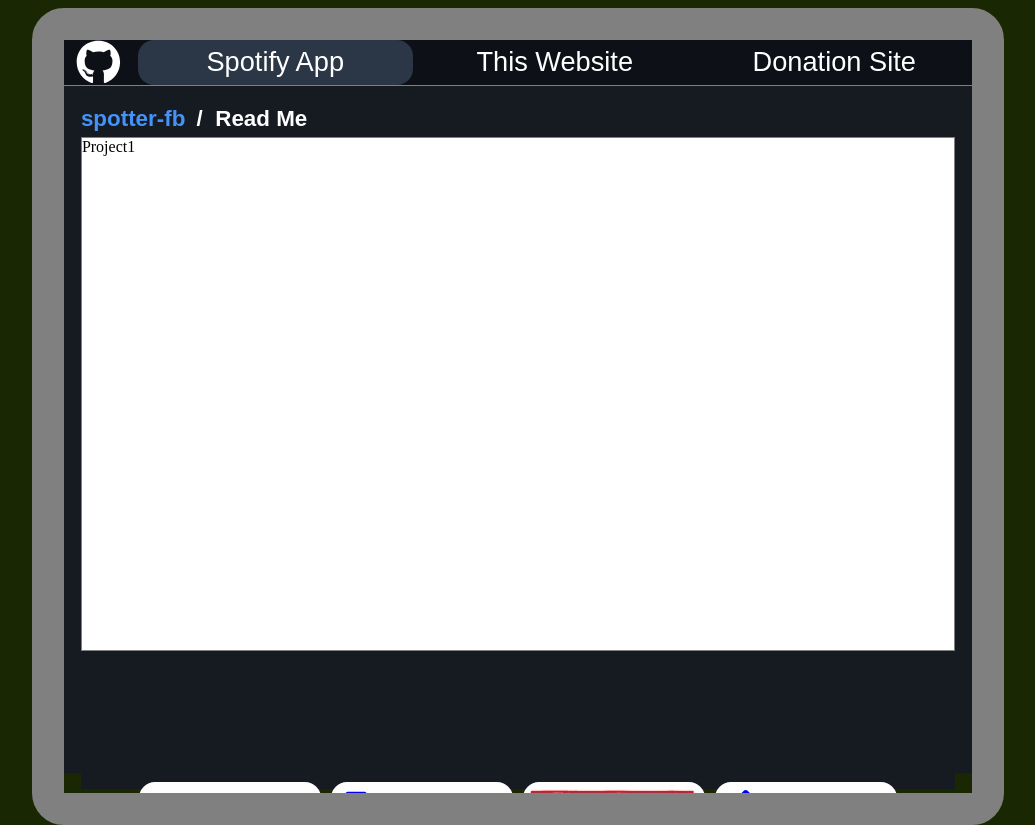
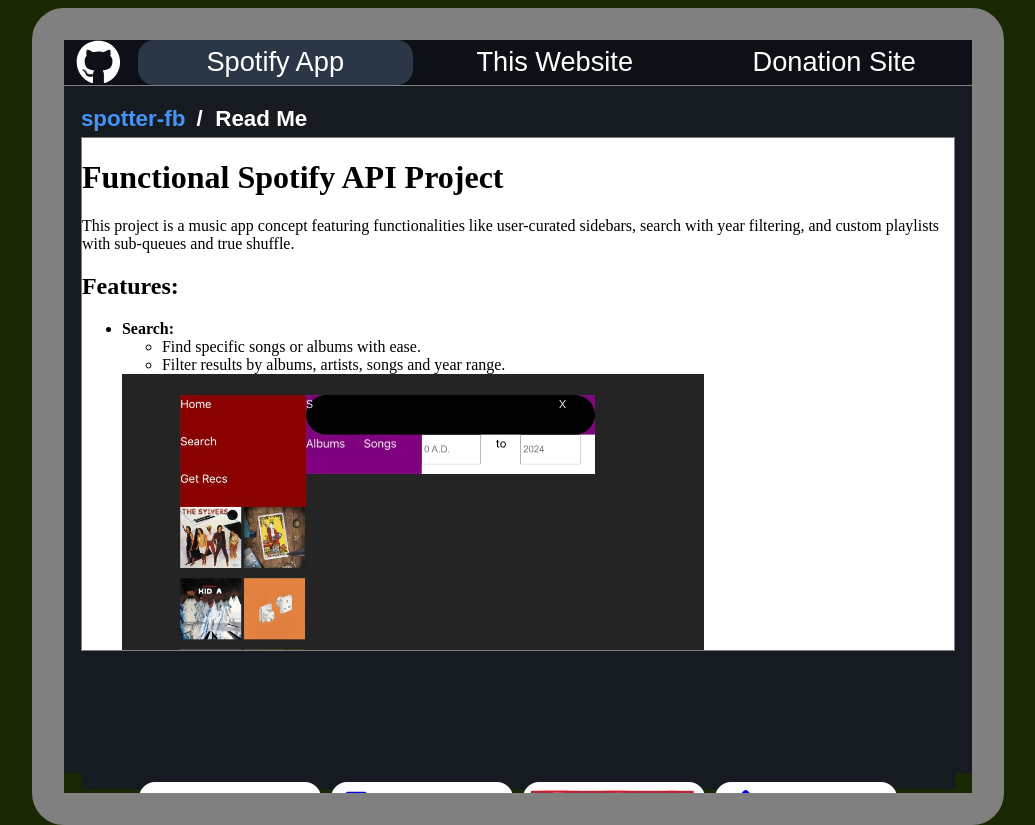
Before and after one commit to coryFinkbeiner/my_website, a React (Vite) app: page /github/project1 in a window 1280 px wide. Shown: the whole page, without its empty margins (154-1189 px from the left). Built offline with nearby package versions, Linux system fonts and the light colour scheme.

Commit message:
spotify readme

```diff
--- a/src/SubPages/Project1.jsx
+++ b/src/SubPages/Project1.jsx
@@ -1,5 +1,8 @@
 import React from 'react'
 import ReadMe from '../Components/Readme'
+import Search from '../Images/Search.jpg';
+import GetRecs from '../Images/GetRecs.jpg';
+
 
 function Project1() {
   return (
@@ -7,9 +10,7 @@ function Project1() {
       name={'spotter-fb'}
       url={'https://github.com/coryFinkbeiner/spotter-fb/tree/main'}
     >
-      <div
-        style={{}}
-      >Project1</div>
+      <div style={{}}> <h1>Functional Spotify API Project</h1> <p>This project is a music app concept featuring functionalities like user-curated sidebars, search with year filtering, and custom playlists with sub-queues and true shuffle.</p> <h2>Features:</h2> <ul> <li> <strong>Search:</strong> <ul> <li>Find specific songs or albums with ease.</li> <li>Filter results by albums, artists, songs and year range.</li> </ul> <img src={Search} alt="Search functionality" style={{maxWidth: '70%', height: 'auto'}} /> </li> <li> <strong>Custom Playlist Generator:</strong> <ul> <li>Generate unique recommendations utilizing Spotify's seed and settings method.</li> <li>Create personalized playlists and save them to Spotify.</li> </ul> <img src={GetRecs} alt="Get Recommendations" style={{maxWidth: '70%', height: 'auto'}} /> </li> <li> <strong>Firebase Functions:</strong> <ul> <li>Leverage Firebase functions to handle Spotify token reauthorization seamlessly, ensuring uninterrupted use.</li> </ul> </li> </ul> <h2>Running the App:</h2> <ol> <li> <strong>Client:</strong> <ul> <li>Navigate to the <code>client</code> directory.</li> <li>Run <code>npm run dev</code> to start the development server.</li> </ul> </li> <li> <strong>Firebase Functions:</strong> <ul> <li>Navigate to the <code>functions</code> directory.</li> <li>Run <code>firebase emulators:start --only functions</code> to start the Firebase emulators.</li> </ul> </li> </ol> </div>
     </ReadMe>
   )
 }
```
Also changed, not shown: src/Images/GetRecs.jpg (added), src/Images/Search.jpg (added).
